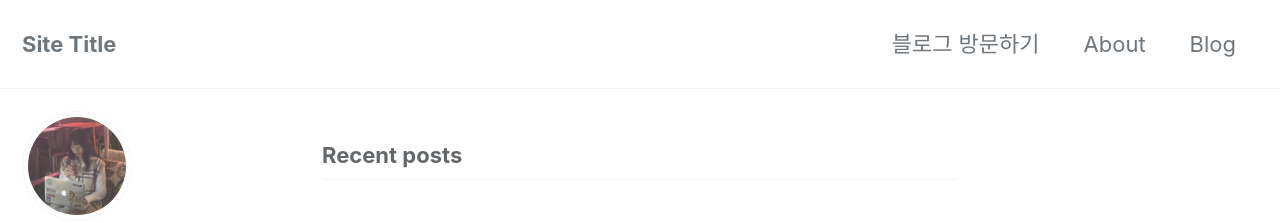
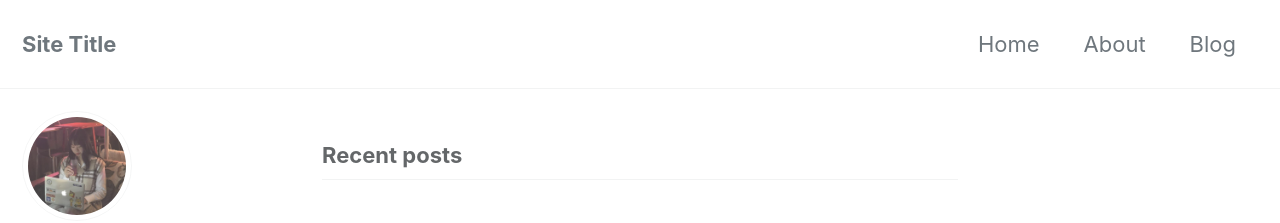
Before and after one commit to hyez/hyez.github.io, a Jekyll site: the page built from index.html, in a window 1280 px wide. Shown: the top 223 px of the page. Built offline with Jekyll 4.4.1, drawn with Linux system fonts in a browser that asks for light colours; cached includes are drawn as plain includes; the list of posts is cut into pages by our own code.

Commit message:
add menu

```diff
--- a/_data/navigation.yml
+++ b/_data/navigation.yml
@@ -1,6 +1,6 @@
 # main links
 main:
-  - title: "블로그 방문하기"
+  - title: "Home"
     url: https://hyez.github.io/
 
   - title: "About"
```
